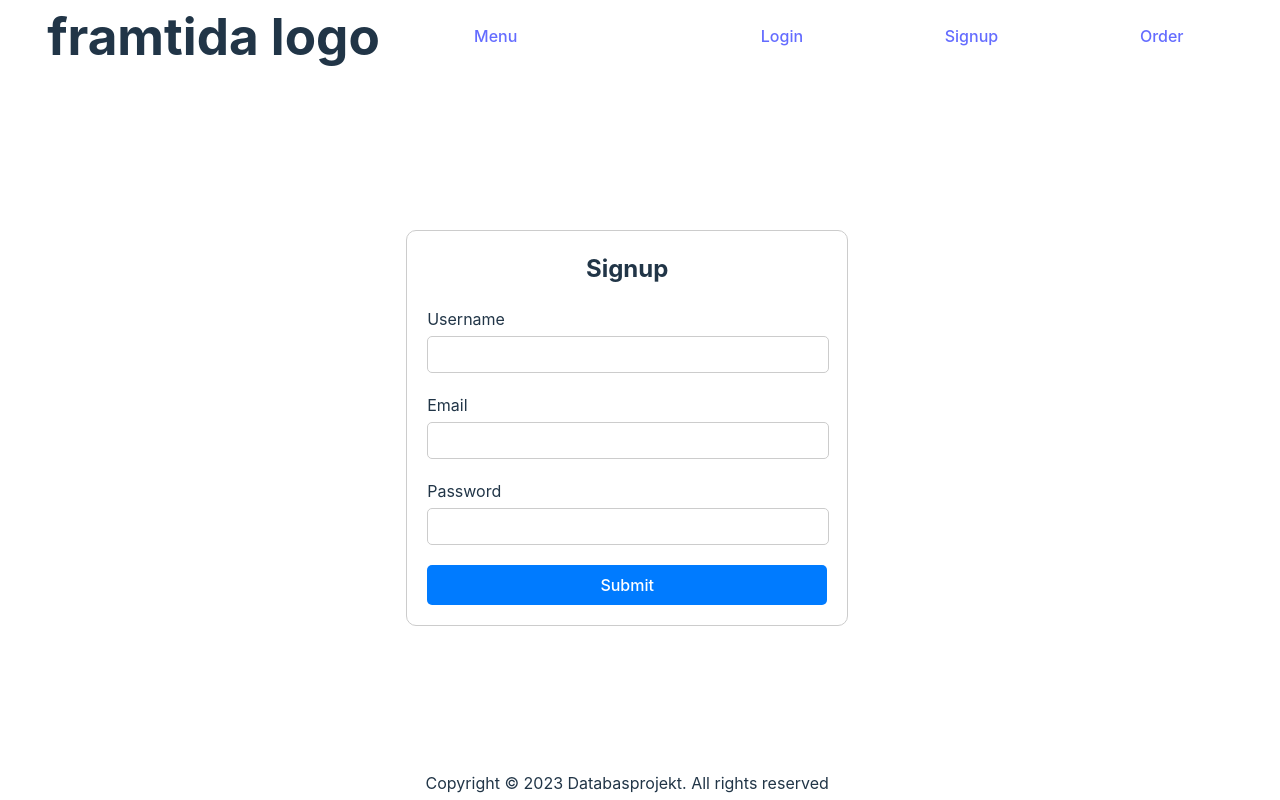
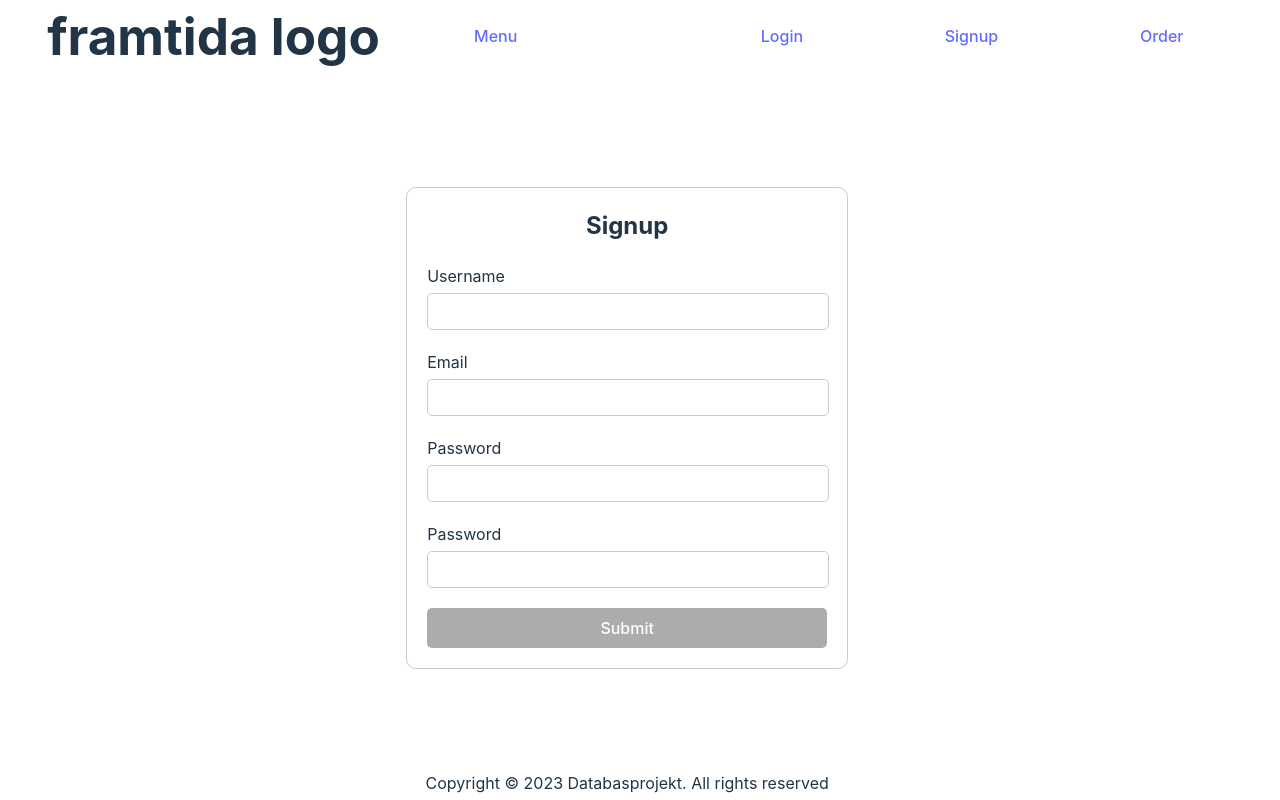
Before and after one commit to NenadJovcic/OrderEats-Web, a React (Vite) app in the folder frontend/: page /signup in a window 1280 px wide. Built offline with nearby package versions, Linux system fonts and the light colour scheme.

Commit message:
Co-authored-by: Kristian Shneltser <kristian.shneltser@studerande.plushogskolan.se> Co-authored-by: Nenad Jovcic <NenadJovcic@users.noreply.github.com> Co-authored-by: David Refai <David-refai@users.noreply.github.com>

```diff
--- a/frontend/src/components/signup/Signup.jsx
+++ b/frontend/src/components/signup/Signup.jsx
@@ -5,11 +5,18 @@ import axios from "axios"
 const Signup = () => {
 const [userName, setUserName] = useState("")
 const [password, setPassword] = useState("");
+const [passwordAgain, setPasswordAgain] = useState("")
 const [email, setEmail] = useState("");
 const [error, setError] = useState(false)
+const [passError, setPassError] = useState(false)
 
 async function handleSignup() {
-
+  if(password !== passwordAgain){
+    setError(false)
+    return setPassError(true)
+  } else {
+    setPassError(false)
+  }
 await axios
     .post("http://localhost:3333/users/signup", {
       userName: userName,
@@ -26,10 +33,8 @@ await axios
       }
     })
     .catch((error) => {
-      console.log(error);
-      console.log(".catch")
+      console.log(error)
     })
-
 }
 
   return (
@@ -37,12 +42,15 @@ await axios
      <div className="signup-form">
         <h2>Signup</h2>
         <label htmlFor="userName">Username</label>
-        <input onChange={(e) => {setUserName(e.target.value)}}  type="text" required id="userName" />
+        <input onChange={(e) => {setUserName(e.target.value)}} style={{outline: error === "Name" ? "1px solid red" : null}}   type="text" required id="userName" />
         <label htmlFor="email">Email</label>
-        <input onChange={(e) => {setEmail(e.target.value)}}  type="email" required id="email" />
+        <input onChange={(e) => {setEmail(e.target.value)}} style={{outline: error === "E-mail" ? "1px solid red" : null}}    type="email" required id="email" />
         <label htmlFor="password">Password</label>
-        <input onChange={(e) => {setPassword(e.target.value)}}  type="text" required id="password" />
-        <button className="submit" onClick={() => {handleSignup()}}>Submit</button>
+        <input onChange={(e) => {setPassword(e.target.value)}} style={{outline: passError ? "1px solid red" : null}}   type="password" required id="password" />
+        <label htmlFor="password">Password</label>
+        <input onChange={(e) => {setPasswordAgain(e.target.value)}} style={{outline: passError ? "1px solid red" : null}}   type="password" required id="password" />
+        <button disabled={userName.length < 1 || email.length < 1 || password < 1 ? true : false}  style={{backgroundColor: userName.length < 1 || email.length < 1 || password < 1 ? "#acacac" : null}} className="submit" onClick={() => {handleSignup()}}>Submit</button>
+        {passError ? <h3>Password is not the same</h3> : null}
         {error ? <h3>Could not create user, change {error}</h3> : null}
         </div>
     </>
```
